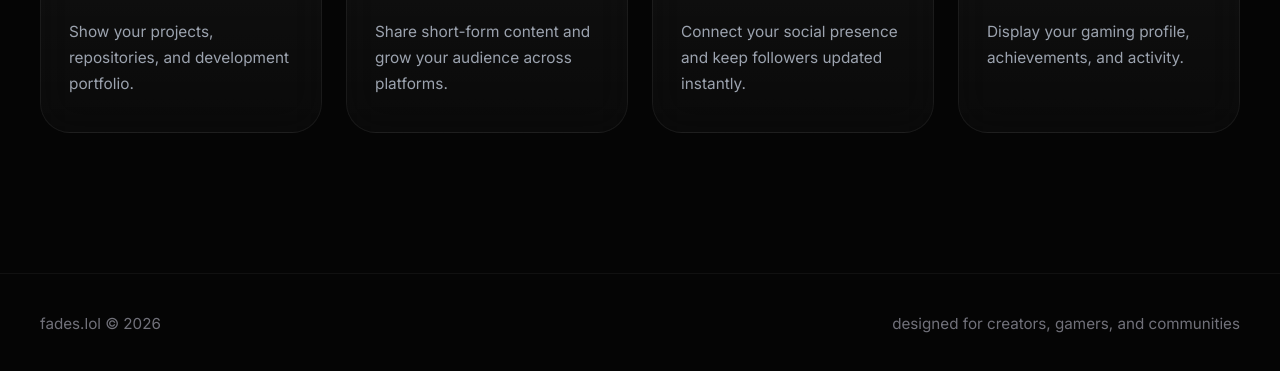
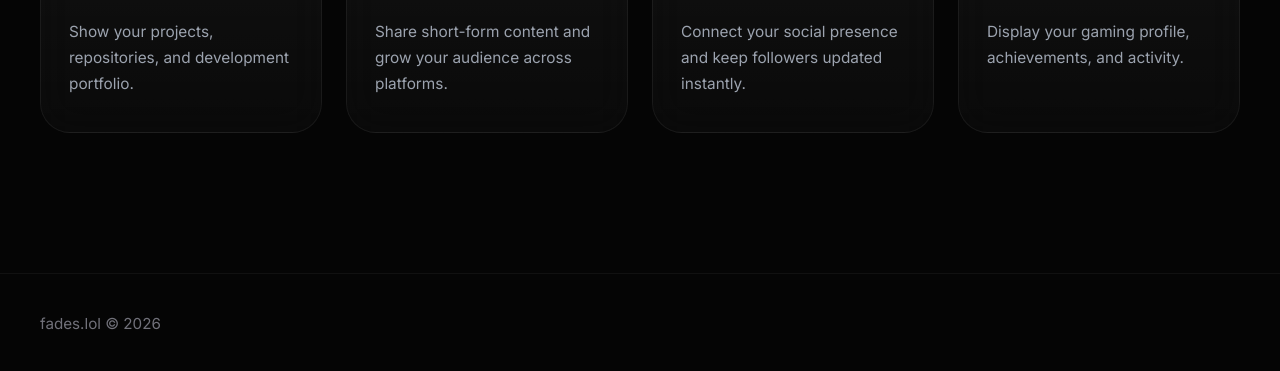
Before and after one commit to Unknownaod/fades, a plain HTML site: page index.html in a window 1280 px wide. Shown: the part 1615-1986 px from the top of the page. Drawn offline with Linux system fonts and the light colour scheme.

Commit message:
Update index.html

```diff
--- a/index.html
+++ b/index.html
@@ -792,10 +792,6 @@
         fades.lol © 2026
       </div>
 
-      <div>
-        designed for creators, gamers, and communities
-      </div>
-
     </div>
 
   </footer>
```
